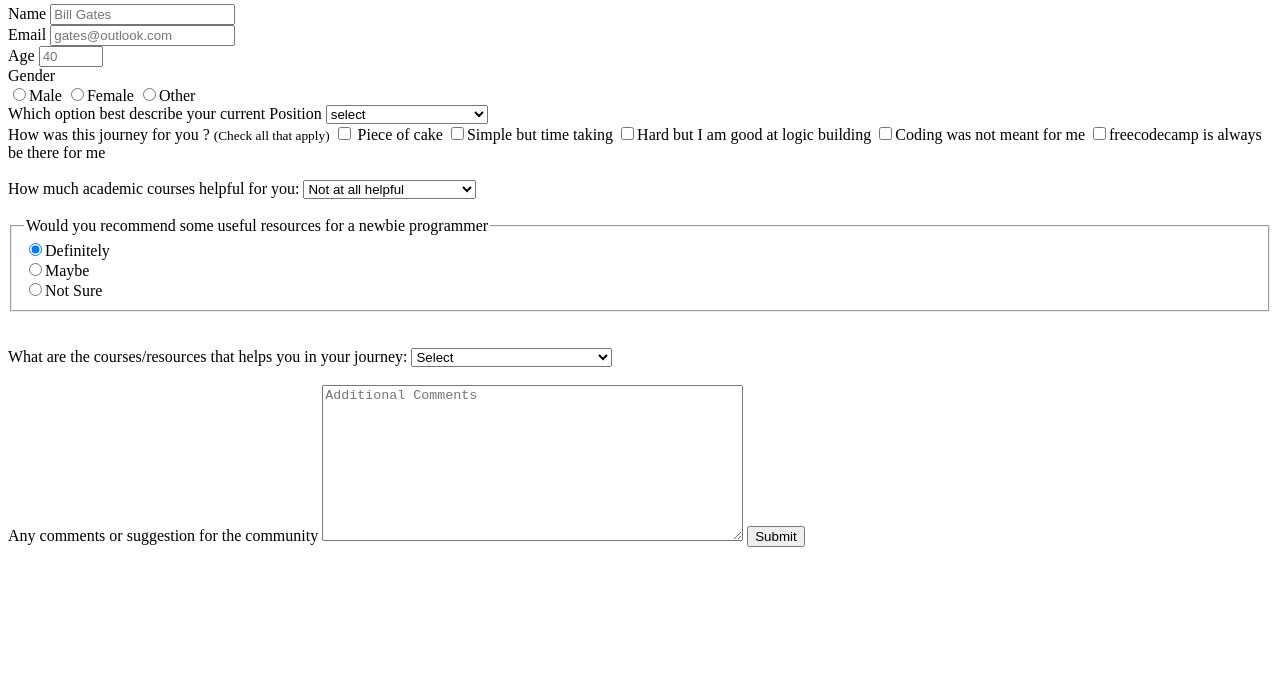
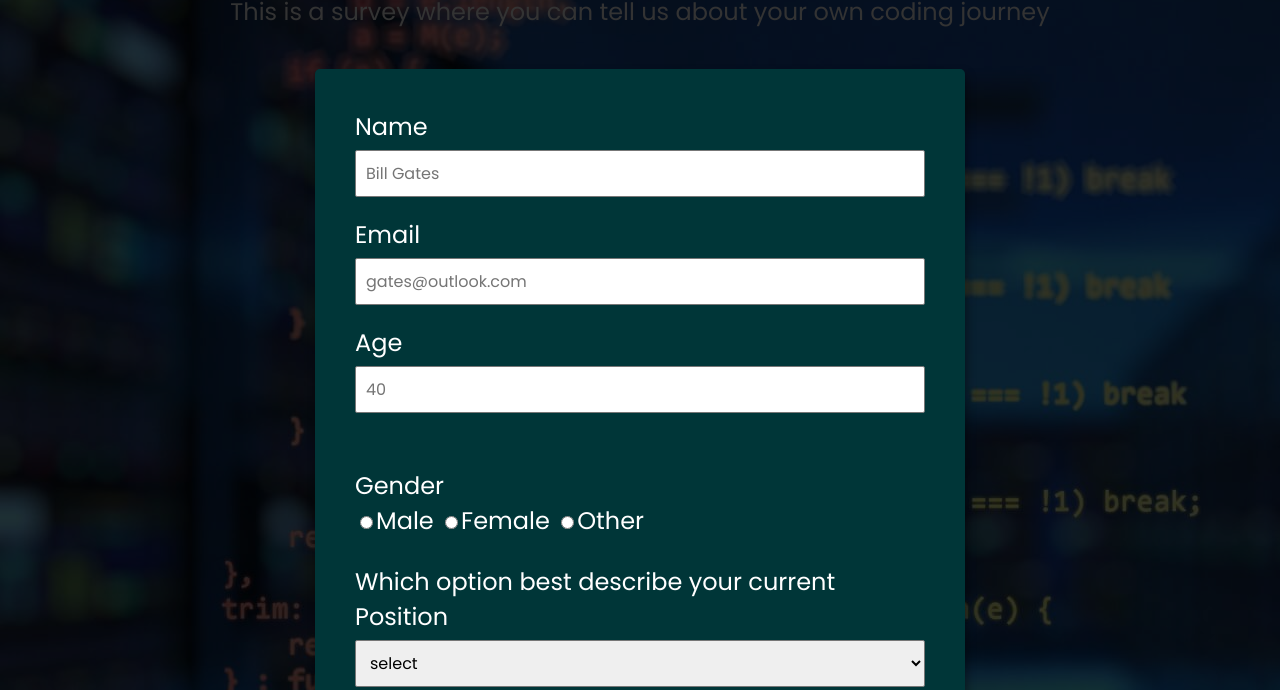
Before and after one commit to anilpiparaiya/survey-form, a plain HTML site: page index.html in a window 1280 px wide. Shown: the part 110-800 px from the top of the page. Drawn offline with Linux system fonts and the light colour scheme; the site is published under a folder, as on GitHub Pages, so addresses that start at the root find nothing.

Commit message:
Final Update to this freecodecamp project

```diff
--- a/styles.css
+++ b/css/styles.css
@@ -12,7 +12,7 @@ body {
 }
 
 .main {
-  background-image: url("images/coding.jpg");
+  background-image: url("../images/coding.jpg");
   position: fixed;
   top: 0;
   left: 0;
--- a/index.html
+++ b/index.html
@@ -4,7 +4,7 @@
 <head>
     <meta charset="UTF-8">
     <meta http-equiv="X-UA-Compatible" content="IE=edge">
-    <link rel="stylesheet" href="/styles.css">
+    <link rel="stylesheet" href="css/styles.css">
 
     <meta name="viewport" content="width=device-width, initial-scale=1.0">
     <title>Survey Form</title>
@@ -71,16 +71,20 @@
                             apply)</small></label>
 
 
-                    <label value="easy"><input type="checkbox" name="easy" id="journey-1"> Piece of cake</label>
-                    <label value="simple"><input type="checkbox" name="simple" id="journey-2">Simple but time
+                    <label value="easy"><input type="checkbox" value="journey-1" name="easy" id="journey-1"> Piece of
+                        cake</label>
+                    <label value="simple"><input type="checkbox" name="simple" value="journey-2" id="journey-2">Simple
+                        but time
                         taking</label>
-                    <label value="hard"><input type="checkbox" name="hard" id="journey-3">Hard but I am good at
+                    <label value="hard"><input type="checkbox" name="hard" value="journey-3" id="journey-3">Hard but I
+                        am good at
                         logic
                         building</label>
-                    <label value="not for me"><input type="checkbox" name="not for me" id="journey-4">Coding was not
+                    <label value="not for me"><input type="checkbox" name="not for me" value="journey-4"
+                            id="journey-4">Coding was not
                         meant
                         for me</lab>
-                        <label value="freecodecamp"><input type="checkbox" name="freecodecamp"
+                        <label value="freecodecamp"><input type="checkbox" name="freecodecamp" value="journey-5"
                                 id="journey-5">freecodecamp
                             is always be
                             there for me</label>
```
